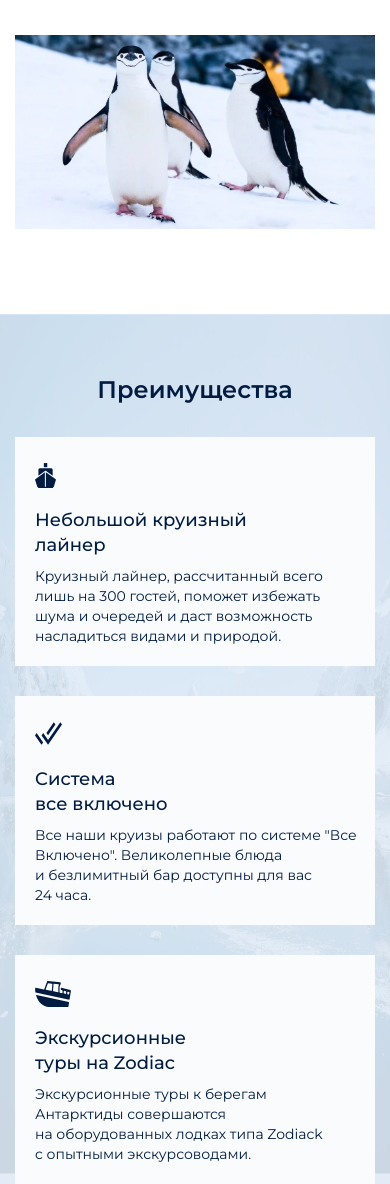
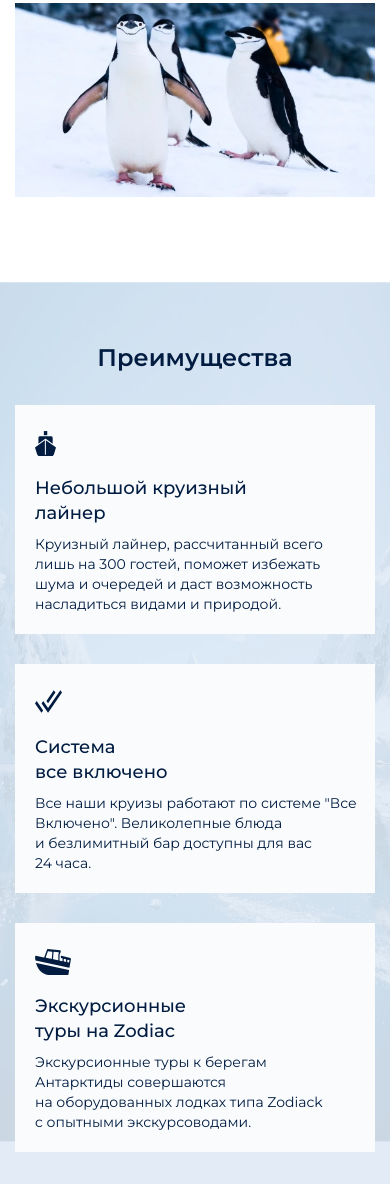
Before and after one commit to FantasticFox91/antarctic-cruises, a website built with webpack: page source/index.html in a window 390 px wide. Shown: the part 816-2000 px from the top of the page. Built offline with nearby package versions, Linux system fonts and the light colour scheme; files whose address does not match are found by name.

Commit message:
finalization project

```diff
--- a/source/index.html
+++ b/source/index.html
@@ -117,7 +117,7 @@
           </div>
         </section>
         <section class="catalog" id="trips">
-          <div class="container">
+          <div class="container catalog__container">
             <h2 class="heading catalog__heading">Ближайшие круизы</h2>
             <ul class="catalog__list">
               <li class="catalog__item">
--- a/source/js/main.js
+++ b/source/js/main.js
@@ -6,6 +6,8 @@ import {initModals} from './modules/modals/init-modals';
 const burgerContainer = document.querySelector('.burger');
 const burgerBtn = document.querySelector('.burger__button');
 const mapContainer = document.querySelector('#map');
+const header = document.querySelector('.header__container');
+const mainBlock = document.querySelector('.main-block');
 const DEFAULT_COORDINATES = [59.938635, 30.323118];
 const DEFAULT_ZOOM = 15.5;
 const PIN_SIZE = [18, 22];
@@ -18,6 +20,10 @@ window.addEventListener('DOMContentLoaded', () => {
 
   if (mapContainer) {
     initMap();
+  }
+
+  if (mainBlock) {
+    setHeaderHeight();
   }
 
   // Utils
@@ -34,6 +40,8 @@ window.addEventListener('DOMContentLoaded', () => {
     initModals();
   });
 });
+
+window.addEventListener('resize', () => setHeaderHeight());
 
 const initBurger = () => {
   burgerContainer.classList.remove('burger--noJS');
@@ -72,6 +80,12 @@ const createMap = () => {
   }
 };
 
+const setHeaderHeight = () => {
+  let headerHeight = header.offsetHeight;
+  mainBlock.style.setProperty('--headerHeight', (headerHeight + 38) + 'px');
+  mainBlock.style.setProperty('--padding-top', (headerHeight + 200) + 'px');
+};
+
 // ---------------------------------
 
 // ❗❗❗ обязательно установите плагины eslint, stylelint, editorconfig в редактор кода.
--- a/source/sass/blocks/advantages.scss
+++ b/source/sass/blocks/advantages.scss
@@ -12,7 +12,8 @@
   }
 
   @include vp-767 {
-    margin-bottom: 25px;
+    margin-bottom: 59px;
+    padding-bottom: 67px;
     padding-top: 59px;
   }
 }
@@ -31,6 +32,7 @@
   top: 0;
   left: 0;
   width: 1366px;
+  min-width: 100%;
   height: 860px;
   opacity: 0.1;
   z-index: -1;
--- a/source/sass/blocks/booking.scss
+++ b/source/sass/blocks/booking.scss
@@ -20,6 +20,14 @@
   left: 0;
   z-index: -1;
   background-color: $color-alice-blue;
+
+  @include vp-1023 {
+    width: 1483px;
+    height: 990px;
+    top: 0;
+    left: -503px;
+    max-width: none;
+  }
 }
 
 .booking__container {
--- a/source/sass/blocks/burger.scss
+++ b/source/sass/blocks/burger.scss
@@ -6,6 +6,7 @@
   @include vp-767 {
     position: relative;
     display: block;
+    margin-top: 28px;
 
     &::after,
     &::before {
@@ -88,6 +89,7 @@
       top: 24px;
       width: 24px;
       height: 12px;
+      margin-top: 0;
       z-index: 2;
 
       &::after {
--- a/source/sass/blocks/catalog.scss
+++ b/source/sass/blocks/catalog.scss
@@ -7,6 +7,12 @@
 
   @include vp-767 {
     margin-bottom: 65px;
+  }
+}
+
+.catalog__container {
+  @media (min-width: 1024px) and (max-width: 1200px) {
+    padding: 0 10px;
   }
 }
 
--- a/source/sass/blocks/contacts.scss
+++ b/source/sass/blocks/contacts.scss
@@ -8,7 +8,7 @@
   }
 
   @include vp-1023 {
-    padding-bottom: 80px;
+    padding-bottom: 100px;
     gap: 30px;
   }
 
@@ -25,11 +25,11 @@
 
   @include vp-1023 {
     width: 324px;
-    height: 355px;
+    height: 335px;
   }
 
   @include vp-767 {
-    width: 290px;
+    width: 100%;
     height: 316px;
   }
 }
--- a/source/sass/blocks/footer.scss
+++ b/source/sass/blocks/footer.scss
@@ -20,7 +20,6 @@
 }
 
 .footer__logo {
-  margin-top: 35px;
   margin-right: 40px;
 
   @include vp-1023 {
--- a/source/sass/blocks/header.scss
+++ b/source/sass/blocks/header.scss
@@ -1,11 +1,14 @@
 .header {
   z-index: 1;
+
+  @include vp-767 {
+    min-height: 106px;
+  }
 }
 
 .header__container {
   display: flex;
   justify-content: space-between;
-  align-items: center;
 
   @include vp-1023 {
     padding-right: 45px;
--- a/source/sass/blocks/logo.scss
+++ b/source/sass/blocks/logo.scss
@@ -1,8 +1,8 @@
 .logo {
-  margin-top: 6px;
+  margin-top: 35px;
 
   @include vp-1023 {
-    margin-top: 8px;
+    margin-top: 30px;
   }
 
   @include vp-767 {
--- a/source/sass/blocks/main-block.scss
+++ b/source/sass/blocks/main-block.scss
@@ -1,20 +1,25 @@
+:root {
+  --headerHeight: 138px;
+  --padding-top: 162px;
+}
+
 .main-block {
   position: relative;
-  margin-top: -138px;
+  margin-top: calc(-1 * var(--headerHeight));
   margin-bottom: 120px;
   padding: 300px 0 278px;
+  padding-top: var(--padding-top);
   box-shadow: 0 4px 4px rgba(0, 0, 0, 0.25);
   overflow: hidden;
 
   @include vp-1023 {
-    margin-top: -78px;
     margin-bottom: 100px;
     padding: 268px 0 275px;
+    padding-top: var(--padding-top);
   }
 
   @include vp-767 {
     min-height: 500px;
-    margin-top: -68px;
     margin-bottom: 66px;
     padding: 176px 0 178px;
   }
@@ -23,13 +28,22 @@
 .main-block__background {
   position: absolute;
   z-index: -1;
-  top: 30px;
+  top: 38px;
   left: 0;
   width: 100%;
-  height: 844px;
+  min-width: 100%;
+  min-height: 100%;
   background-color: $color-tangaroa;
 
   @include vp-1023 {
+    width: 852px;
+    height: 638px;
+    max-width: none;
+    top: 5px;
+    left: 0;
+  }
+
+  @include vp-767 {
     top: 0;
   }
 }
--- a/source/sass/blocks/navigation.scss
+++ b/source/sass/blocks/navigation.scss
@@ -16,6 +16,8 @@
     flex-direction: column;
     align-items: center;
     gap: 8px;
+    overflow: scroll;
+    flex-wrap: nowrap;
   }
 }
 
@@ -23,7 +25,7 @@
   padding: 42px 0;
 
   @include vp-1023 {
-    padding: 27px 0;
+    padding: 27px 0 55px;
   }
 
   @include vp-767 {
```
Also changed, not shown: build/css/style.css, build/css/style.min.css, build/index.html, build/js/main.min.js, 2 other files.
